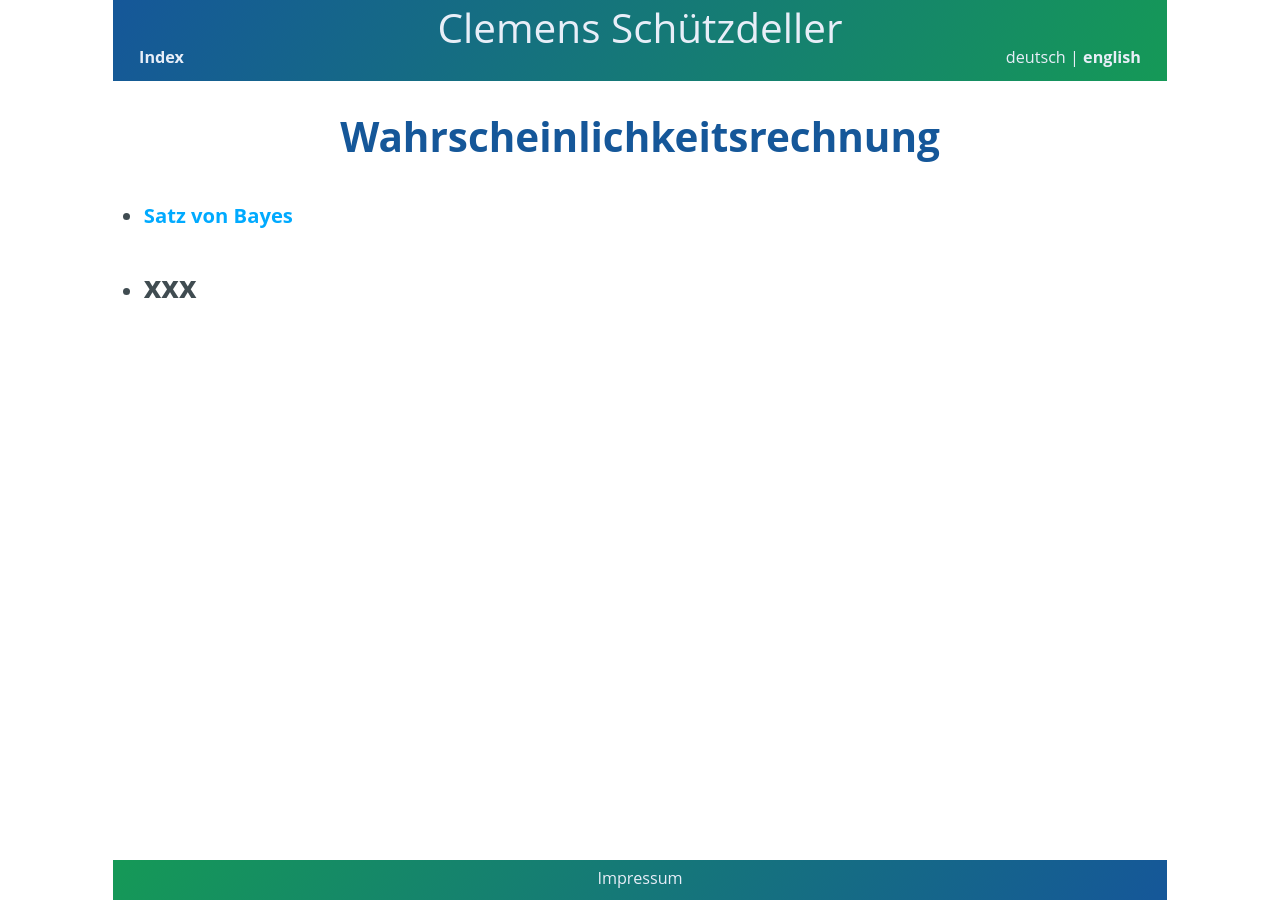
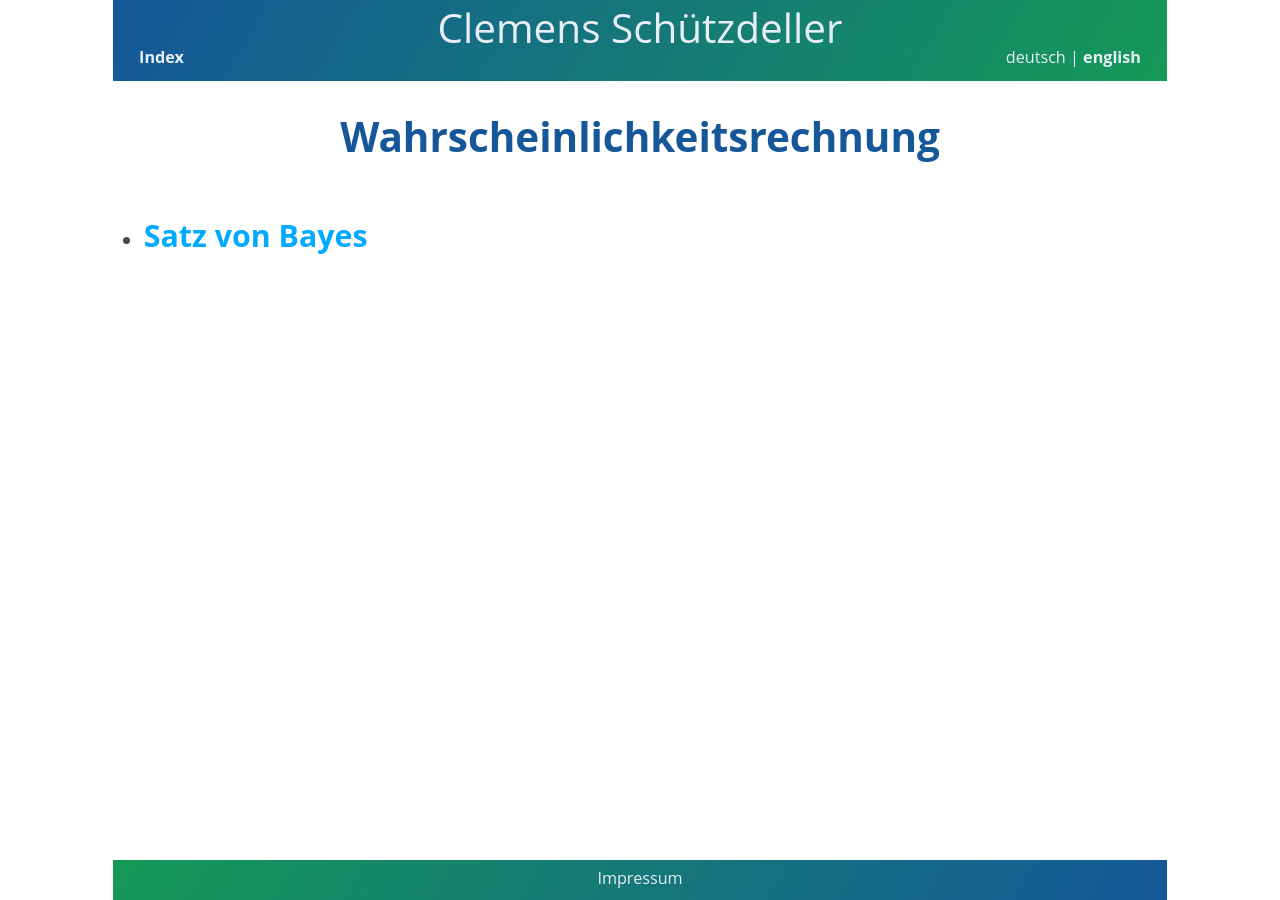
Before and after one commit to cs-LA/home, a Jekyll site: the page built from Wahrscheinlichkeitsrechnung/index.md, in a window 1280 px wide. Built offline with Jekyll 4.4.1, drawn with Linux system fonts in a browser that asks for light colours; our own code applies the rules of GitHub Pages for plain Markdown files.

Commit message:
Update index.md

```diff
--- a/Wahrscheinlichkeitsrechnung/index.md
+++ b/Wahrscheinlichkeitsrechnung/index.md
@@ -1,5 +1,3 @@
 # Wahrscheinlichkeitsrechnung
 
- - **[Satz von Bayes](/home/Wahrscheinlichkeitsrechnung/Bayes.html)**
-
-- ### xxx
+- ### [Satz von Bayes](/home/Wahrscheinlichkeitsrechnung/Bayes.html)
```
